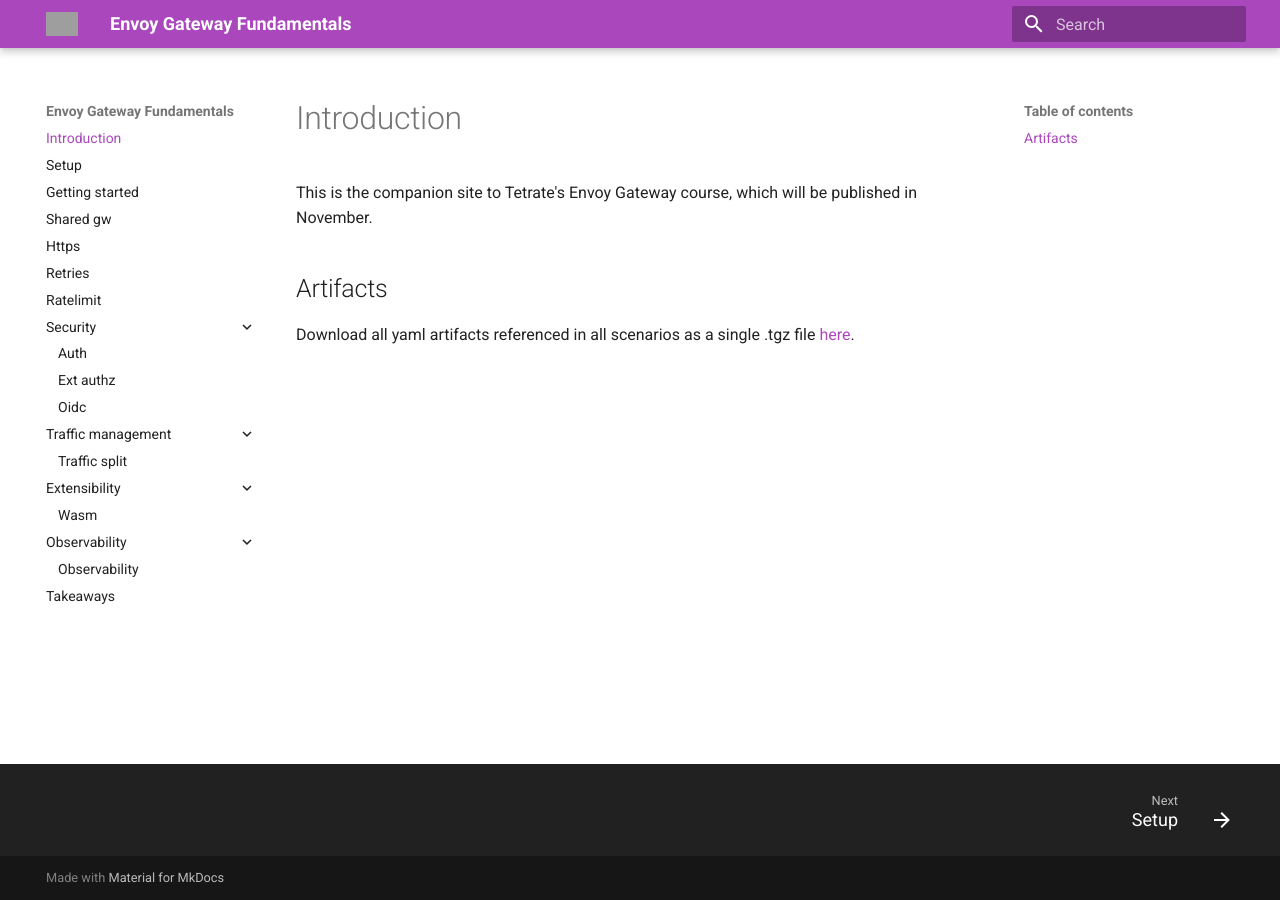
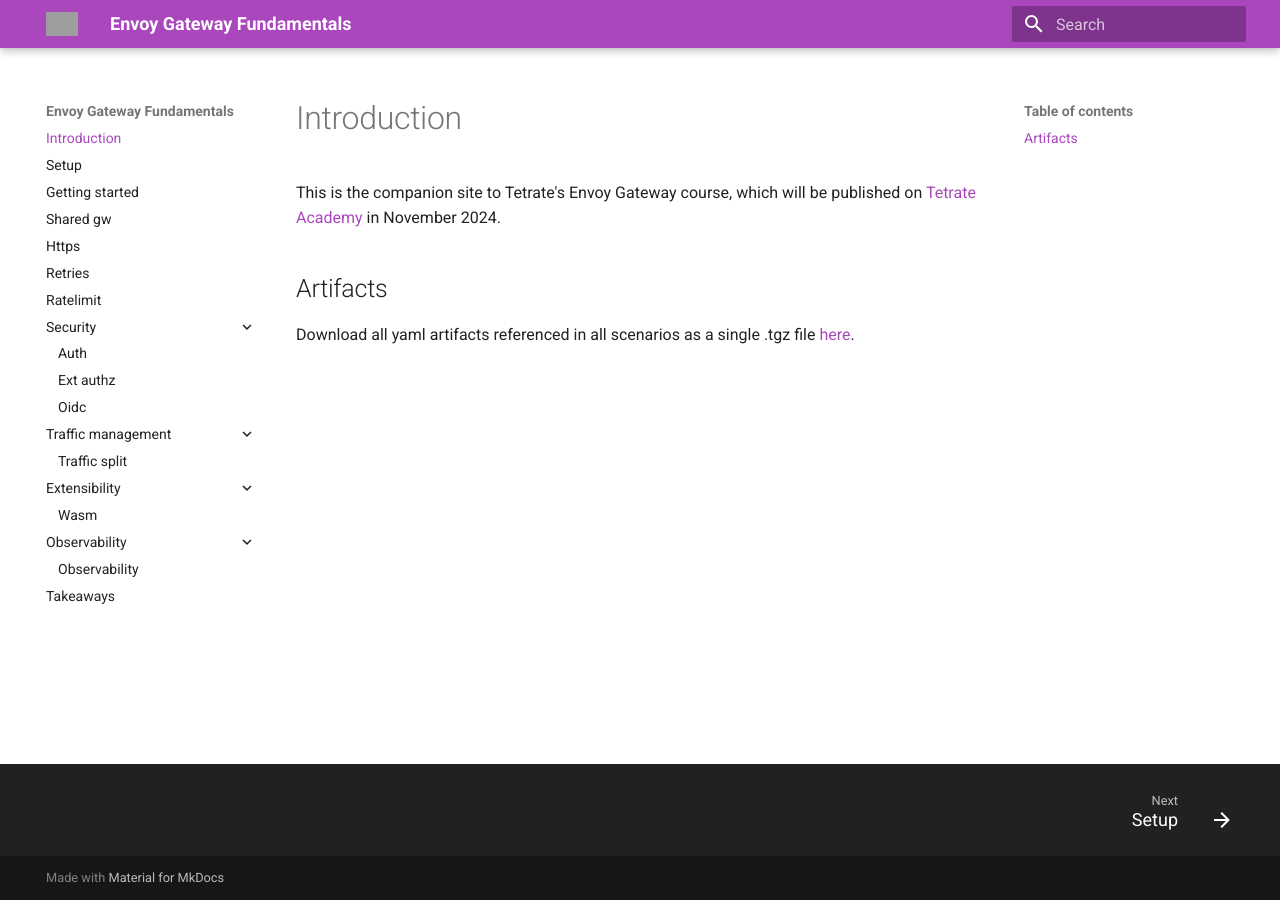
Before and after one commit to tetratelabs/eg-course, an MkDocs documentation site: the page built from docs/index.md, in a window 1280 px wide. Built offline with MkDocs 1.6.1 and Material for MkDocs 9.7.7, drawn with Linux system fonts in a browser that asks for light colours; grey boxes are pictures that could not be loaded.

Commit message:
verbiage in index.md

```diff
--- a/docs/index.md
+++ b/docs/index.md
@@ -1,6 +1,6 @@
 # Introduction
 
-This is the companion site to Tetrate's Envoy Gateway course, which will be published in November.
+This is the companion site to Tetrate's Envoy Gateway course, which will be published on [Tetrate Academy](https://academy.tetrate.io/) in November 2024.
 
 
 ## Artifacts
```
